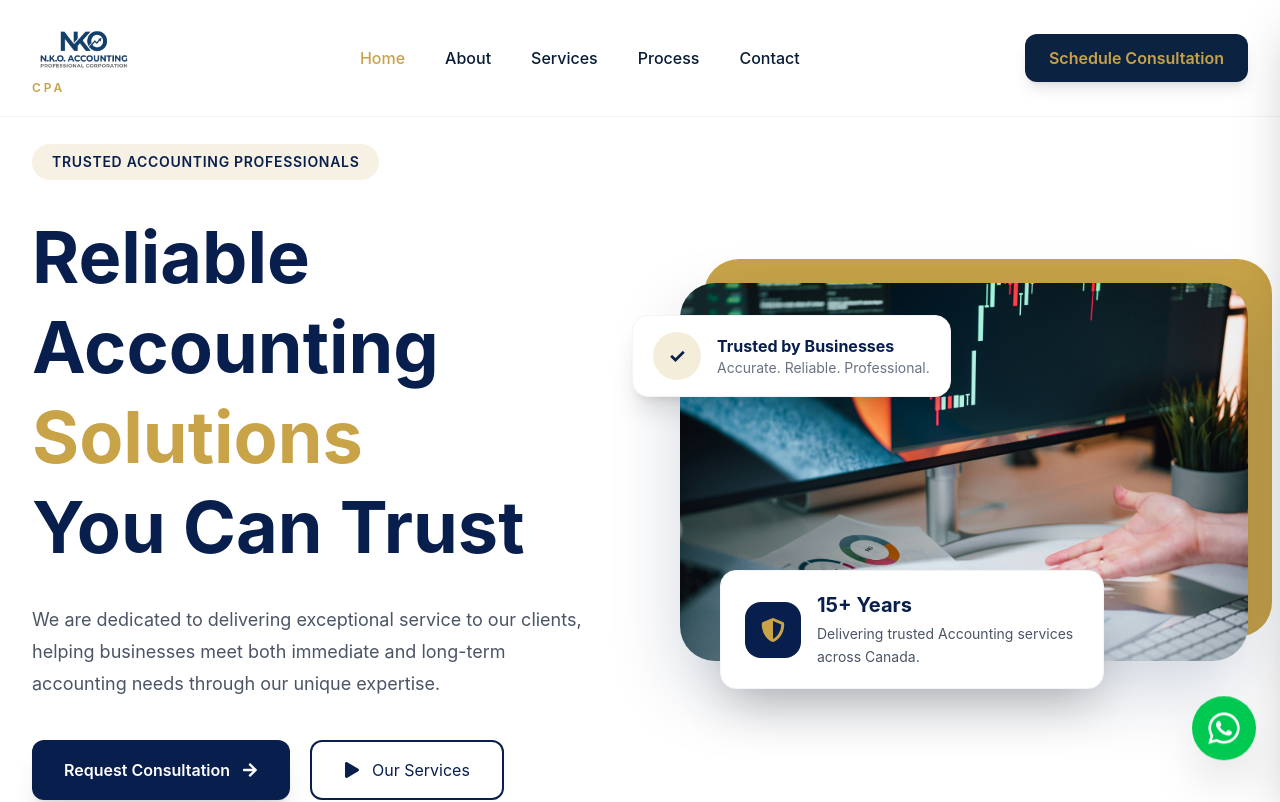
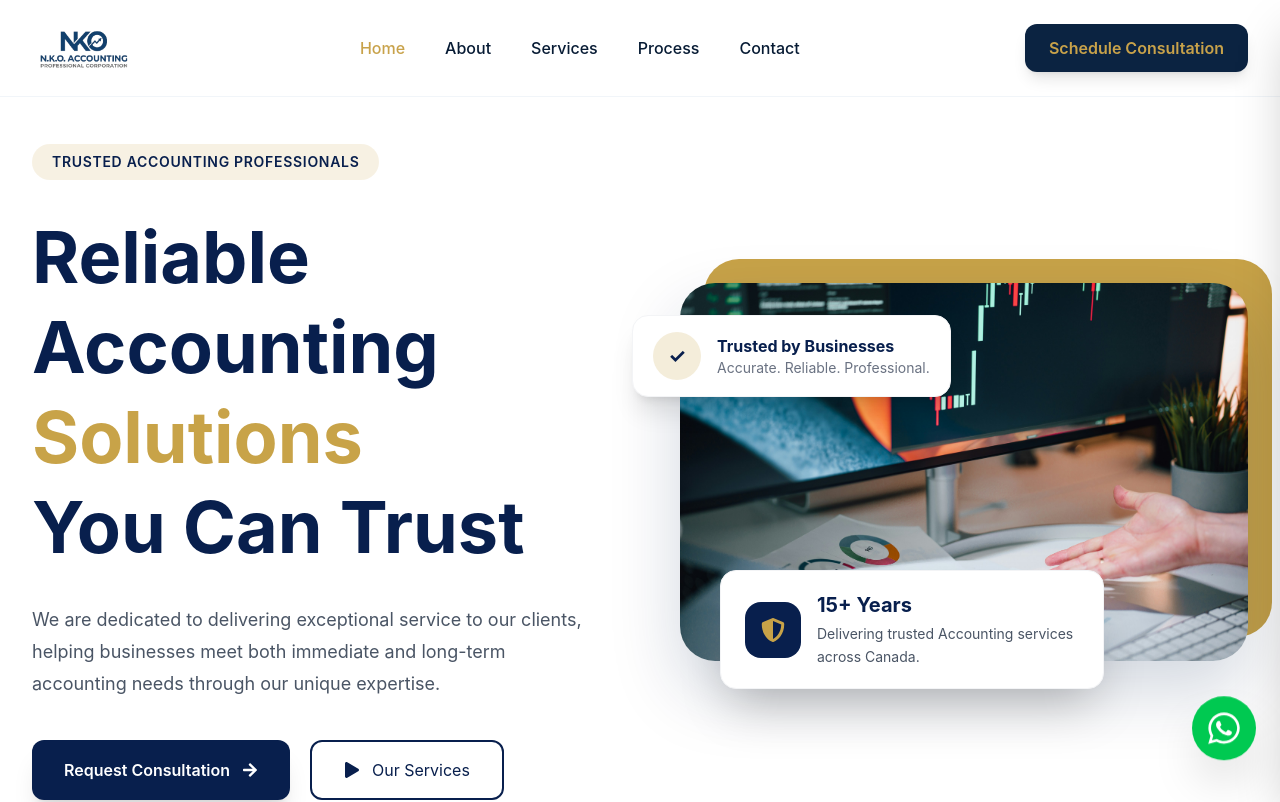
Before and after one commit to justicefriday/nko-Accountant, a React (Vite) app: page / in a window 1280 px wide. Shown: the top 802 px of the page. Built offline with nearby package versions, Linux system fonts and the light colour scheme.

Commit message:
Cparemoved from  Navbar

```diff
--- a/src/components/Nav.jsx
+++ b/src/components/Nav.jsx
@@ -1,176 +1,3 @@
-// import { useState, useEffect } from "react";
-// import { Link } from "react-scroll";
-// import { FaBars, FaTimes } from "react-icons/fa";
-// import logo from "../image/logo.png";
-
-// const Nav = () => {
-//   const [nav, setNav] = useState(false);
-//   const [scrolled, setScrolled] = useState(false);
-
-//   useEffect(() => {
-//     const handleScroll = () => {
-//       setScrolled(window.scrollY > 40);
-//     };
-
-//     window.addEventListener("scroll", handleScroll);
-
-//     return () => window.removeEventListener("scroll", handleScroll);
-//   }, []);
-
-//   // Prevent body scroll when mobile menu is open
-//   useEffect(() => {
-//     document.body.style.overflow = nav ? "hidden" : "auto";
-
-//     return () => {
-//       document.body.style.overflow = "auto";
-//     };
-//   }, [nav]);
-
-//   const links = [
-//     { name: "Home", to: "home" },
-//     { name: "About", to: "about" },
-//     { name: "Services", to: "services" },
-//     { name: "Process", to: "process" },
-//     { name: "Contact", to: "contact" },
-//   ];
-
-//   return (
-//     <header
-//       className={`fixed top-0 left-0 w-full z-50 bg-white border-b border-slate-100 transition-all duration-500 ${
-//         scrolled ? "shadow-lg py-2 sm:py-3" : "py-3 sm:py-5"
-//       }`}
-//     >
-//       <div className="max-w-7xl mx-auto px-4 sm:px-6 lg:px-8 flex items-center justify-between">
-
-//         {/* Logo */}
-//         <Link
-//           to="home"
-//           smooth
-//           duration={500}
-//           offset={-80}
-//           className="cursor-pointer flex-shrink-0"
-//         >
-//           <img
-//             src={logo}
-//             alt="N.K.O Accounting"
-//             className="h-9 sm:h-10 lg:h-14 w-auto object-contain"
-//           />
-//         </Link>
-
-//         {/* Desktop Menu */}
-//         <ul className="hidden lg:flex items-center gap-10">
-//           {links.map((link) => (
-//             <li key={link.name}>
-//               <Link
-//                 to={link.to}
-//                 smooth
-//                 spy
-//                 duration={500}
-//                 offset={-90}
-//                 activeClass="text-[#C8A24A]"
-//                 className="cursor-pointer font-medium text-[#071B34] hover:text-[#C8A24A] transition-all duration-300"
-//               >
-//                 {link.name}
-//               </Link>
-//             </li>
-//           ))}
-//         </ul>
-
-//         {/* Desktop Button */}
-//         <a
-//           href="https://wa.me/12898036886?text=Hello,%20I%20would%20like%20to%20schedule%20a%20consultation."
-//           target="_blank"
-//           rel="noopener noreferrer"
-//           className="hidden lg:flex items-center bg-[#0B2341] hover:bg-[#b7923f] text-[#C8A24A] px-6 py-3 rounded-xl font-semibold shadow-lg transition-all duration-300 hover:-translate-y-1"
-//         >
-//           Schedule Consultation
-//         </a>
-
-//         {/* Mobile Menu Button */}
-//         <button
-//           onClick={() => setNav(true)}
-//           className="lg:hidden text-2xl sm:text-3xl text-[#0B2341] z-[70]"
-//           aria-label="Open menu"
-//         >
-//           <FaBars />
-//         </button>
-
-//       </div>
-
-//       {/* Overlay */}
-//       <div
-//         onClick={() => setNav(false)}
-//         className={`fixed inset-0 bg-black/60 backdrop-blur-sm transition-all duration-500 lg:hidden ${
-//           nav ? "opacity-100 visible z-[60]" : "opacity-0 invisible"
-//         }`}
-//       />
-
-//       {/* Mobile Menu */}
-//       <div
-//         className={`fixed top-0 right-0 h-screen w-[85%] sm:w-[82%] max-w-sm bg-white shadow-2xl z-[70] transition-all duration-500 ${
-//           nav ? "translate-x-0" : "translate-x-full"
-//         }`}
-//       >
-
-//         {/* Mobile Header */}
-//         <div className="flex items-center justify-between px-5 sm:px-6 py-4 sm:py-5 border-b">
-//           <div className="bg-white rounded-xl p-2 shadow-md">
-//             <img
-//               src={logo}
-//               alt="N.K.O Accounting"
-//               className="h-8 sm:h-10 object-contain"
-//             />
-//           </div>
-
-//           <button
-//             onClick={() => setNav(false)}
-//             className="text-2xl sm:text-3xl text-[#0B2341]"
-//             aria-label="Close menu"
-//           >
-//             <FaTimes />
-//           </button>
-//         </div>
-
-//         {/* Mobile Links */}
-//         <ul className="mt-4 sm:mt-6">
-//           {links.map((link) => (
-//             <li key={link.name}>
-//               <Link
-//                 to={link.to}
-//                 smooth
-//                 spy
-//                 duration={500}
-//                 offset={-90}
-//                 onClick={() => setNav(false)}
-//                 activeClass="bg-[#EEF4FB] text-[#C8A24A]"
-//                 className="block px-6 sm:px-8 py-4 sm:py-5 text-base sm:text-lg font-semibold text-[#0B2341] hover:bg-[#EEF4FB] transition-all duration-300 cursor-pointer"
-//               >
-//                 {link.name}
-//               </Link>
-//             </li>
-//           ))}
-//         </ul>
-
-//         {/* Mobile CTA */}
-//         <div className="px-6 sm:px-8 mt-6 sm:mt-8">
-//           <a
-//             href="https://wa.me/12898036886?text=Hello,%20I%20would%20like%20to%20schedule%20a%20consultation."
-//             target="_blank"
-//             rel="noopener noreferrer"
-//             className="block text-center bg-[#C8A24A] hover:bg-[#b7923f] text-[#0B2341] py-3.5 sm:py-4 rounded-xl font-semibold text-sm sm:text-base transition-all duration-300"
-//           >
-//             Schedule Consultation
-//           </a>
-//         </div>
-
-//       </div>
-
-//     </header>
-//   );
-// };
-
-// export default Nav;
-
 import { useState, useEffect } from "react";
 import { Link } from "react-scroll";
 import { FaBars, FaTimes } from "react-icons/fa";
@@ -190,6 +17,7 @@ const Nav = () => {
     return () => window.removeEventListener("scroll", handleScroll);
   }, []);
 
+  // Prevent body scroll when mobile menu is open
   useEffect(() => {
     document.body.style.overflow = nav ? "hidden" : "auto";
 
@@ -214,22 +42,19 @@ const Nav = () => {
     >
       <div className="max-w-7xl mx-auto px-4 sm:px-6 lg:px-8 flex items-center justify-between">
 
-        {/* Logo + CPA label */}
+        {/* Logo */}
         <Link
           to="home"
           smooth
           duration={500}
           offset={-80}
-          className="cursor-pointer flex-shrink-0 flex flex-col items-start leading-none"
+          className="cursor-pointer flex-shrink-0"
         >
           <img
             src={logo}
             alt="N.K.O Accounting"
             className="h-9 sm:h-10 lg:h-14 w-auto object-contain"
           />
-          <span className="mt-0.5 sm:mt-1 text-[9px] sm:text-[10px] lg:text-xs font-semibold uppercase tracking-[2px] sm:tracking-[3px] text-[#C8A24A]">
-            CPA
-          </span>
         </Link>
 
         {/* Desktop Menu */}
@@ -289,15 +114,12 @@ const Nav = () => {
 
         {/* Mobile Header */}
         <div className="flex items-center justify-between px-5 sm:px-6 py-4 sm:py-5 border-b">
-          <div className="bg-white rounded-xl p-2 shadow-md flex flex-col items-start leading-none">
+          <div className="bg-white rounded-xl p-2 shadow-md">
             <img
               src={logo}
               alt="N.K.O Accounting"
               className="h-8 sm:h-10 object-contain"
             />
-            <span className="mt-0.5 text-[8px] sm:text-[9px] font-semibold uppercase tracking-[2px] text-[#C8A24A]">
-              CPA
-            </span>
           </div>
 
           <button
```
